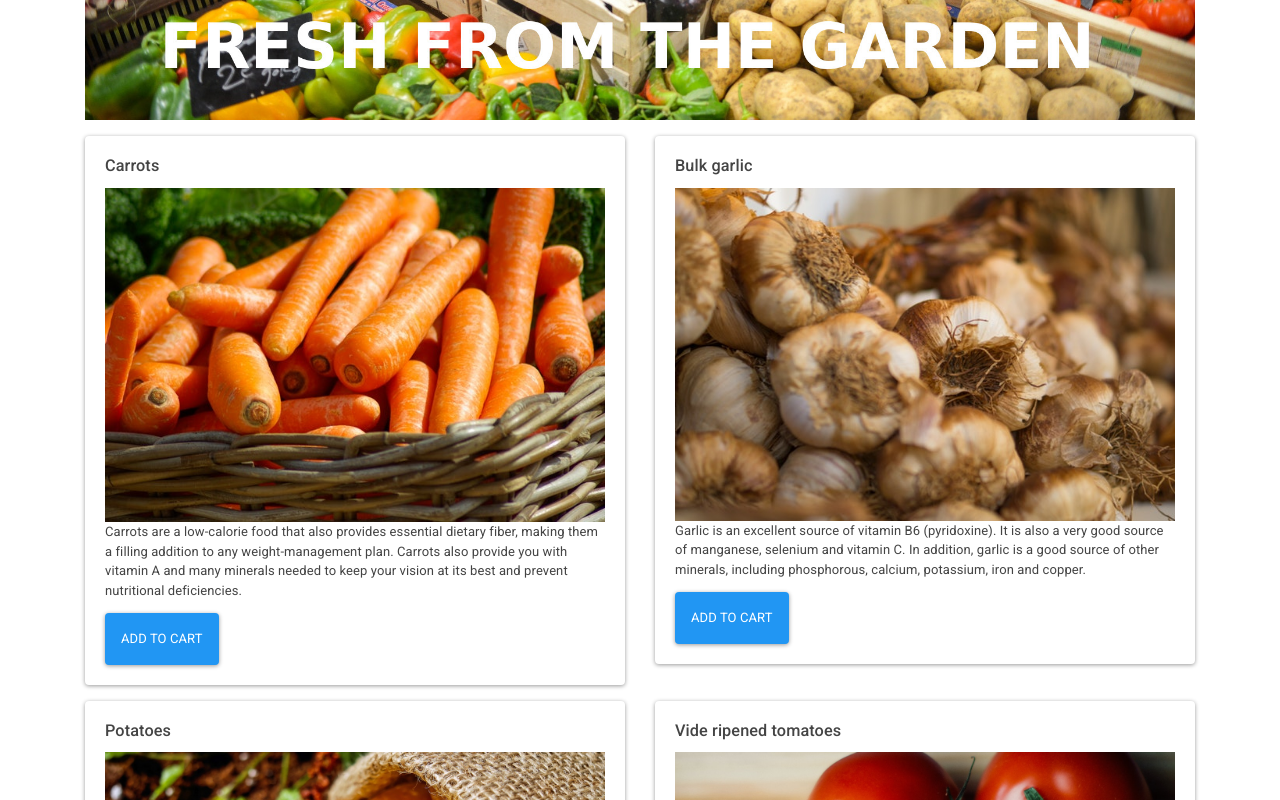
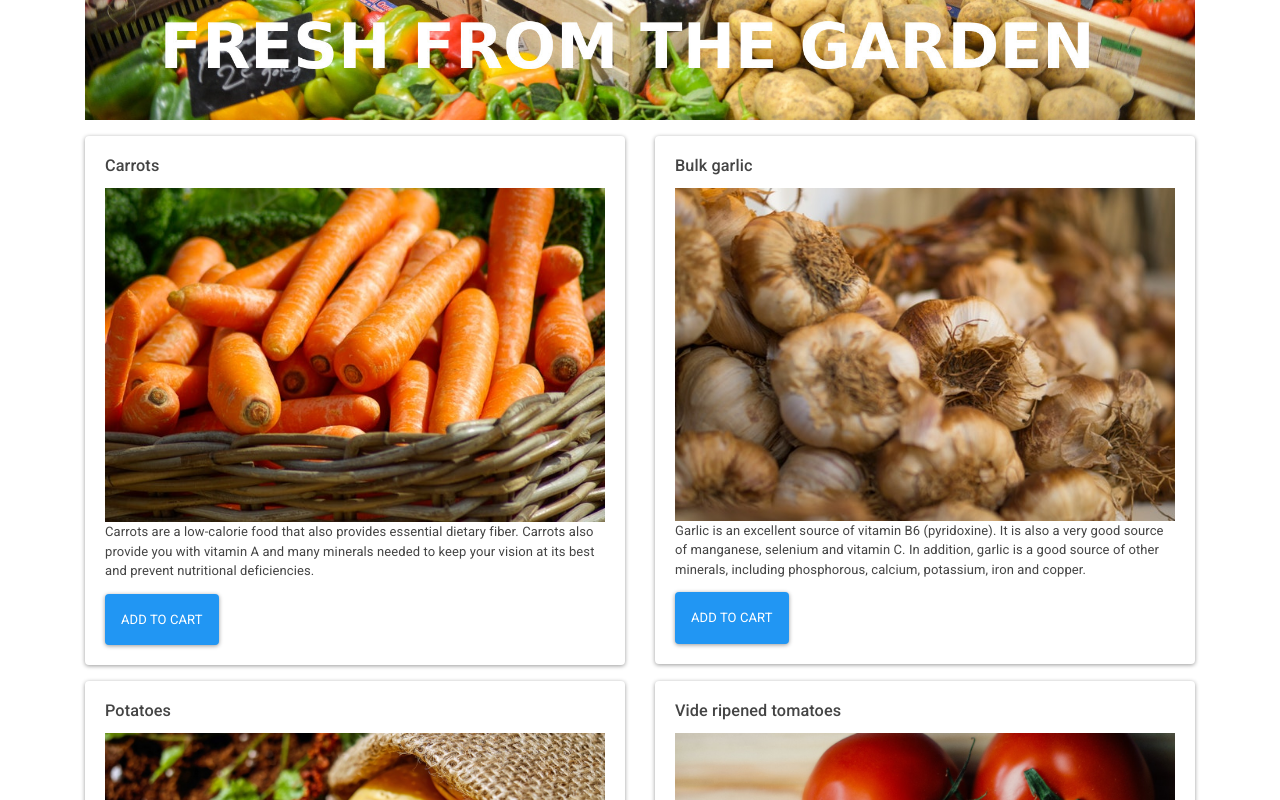
Before and after one commit to jeffrey-anderson/spankinfresh-s3, a plain HTML site: page index.html in a window 1280 px wide. Shown: the part 378-1178 px from the top of the page. Drawn offline with nearby package versions, Linux system fonts and the light colour scheme.

Commit message:
Test deploy to S3

```diff
--- a/index.html
+++ b/index.html
@@ -57,8 +57,8 @@
                 <div class="card-body">
                     <h5 class="card-title">Carrots</h5>
                     <img class="w-100" src="images/carrots-basket-vegetables-market-37641.jpeg">
-                    <p class="card-text">Carrots are a low-calorie food that also provides essential dietary fiber,
-                        making them a filling addition to any weight-management plan. Carrots also provide you with
+                    <p class="card-text">Carrots are a low-calorie food that also provides essential dietary fiber.
+                        Carrots also provide you with
                         vitamin A and many minerals needed to keep your vision at its best and prevent nutritional
                         deficiencies.</p>
                     <a href="#" class="btn btn-primary">Add to cart</a>
```
